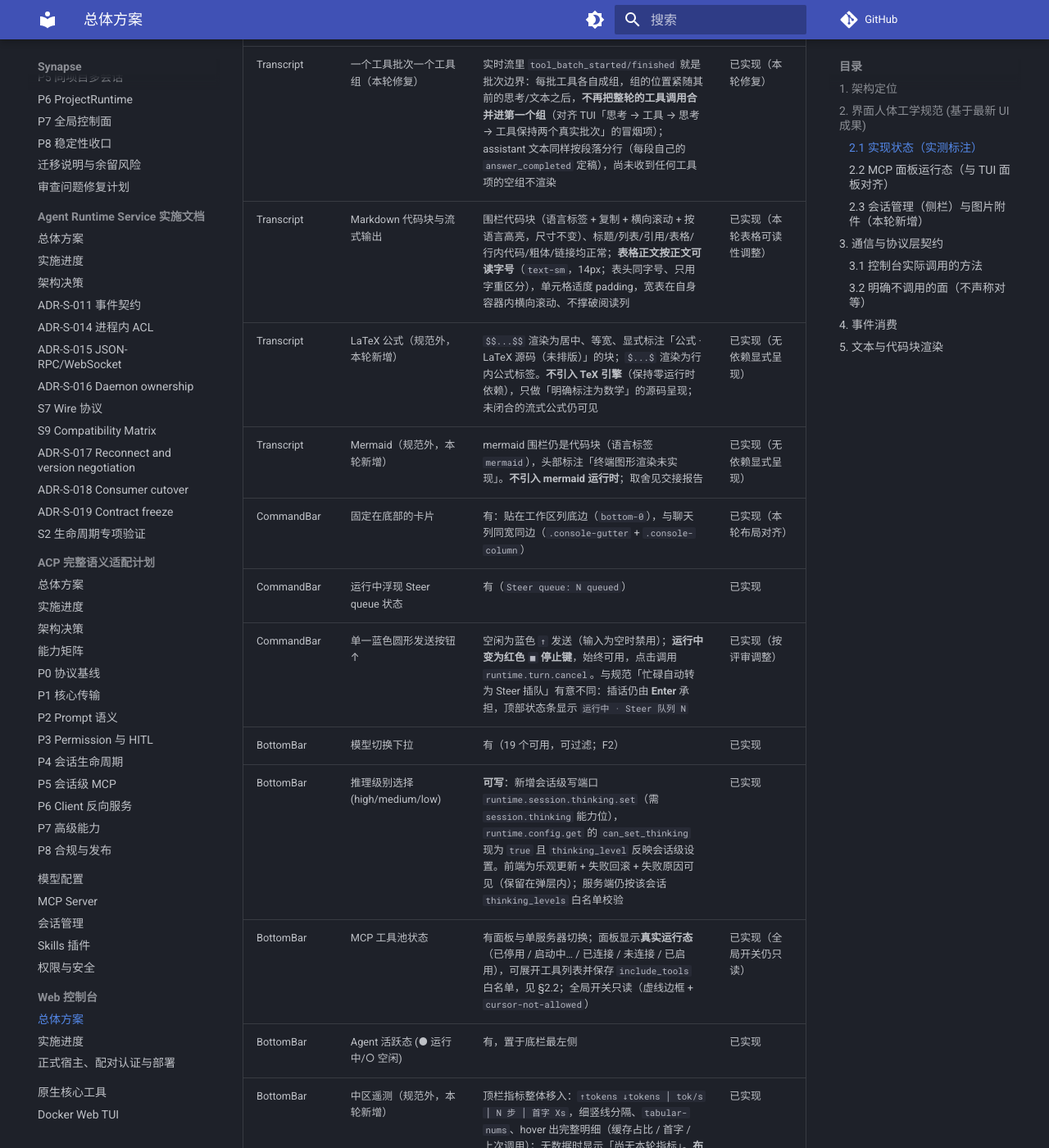
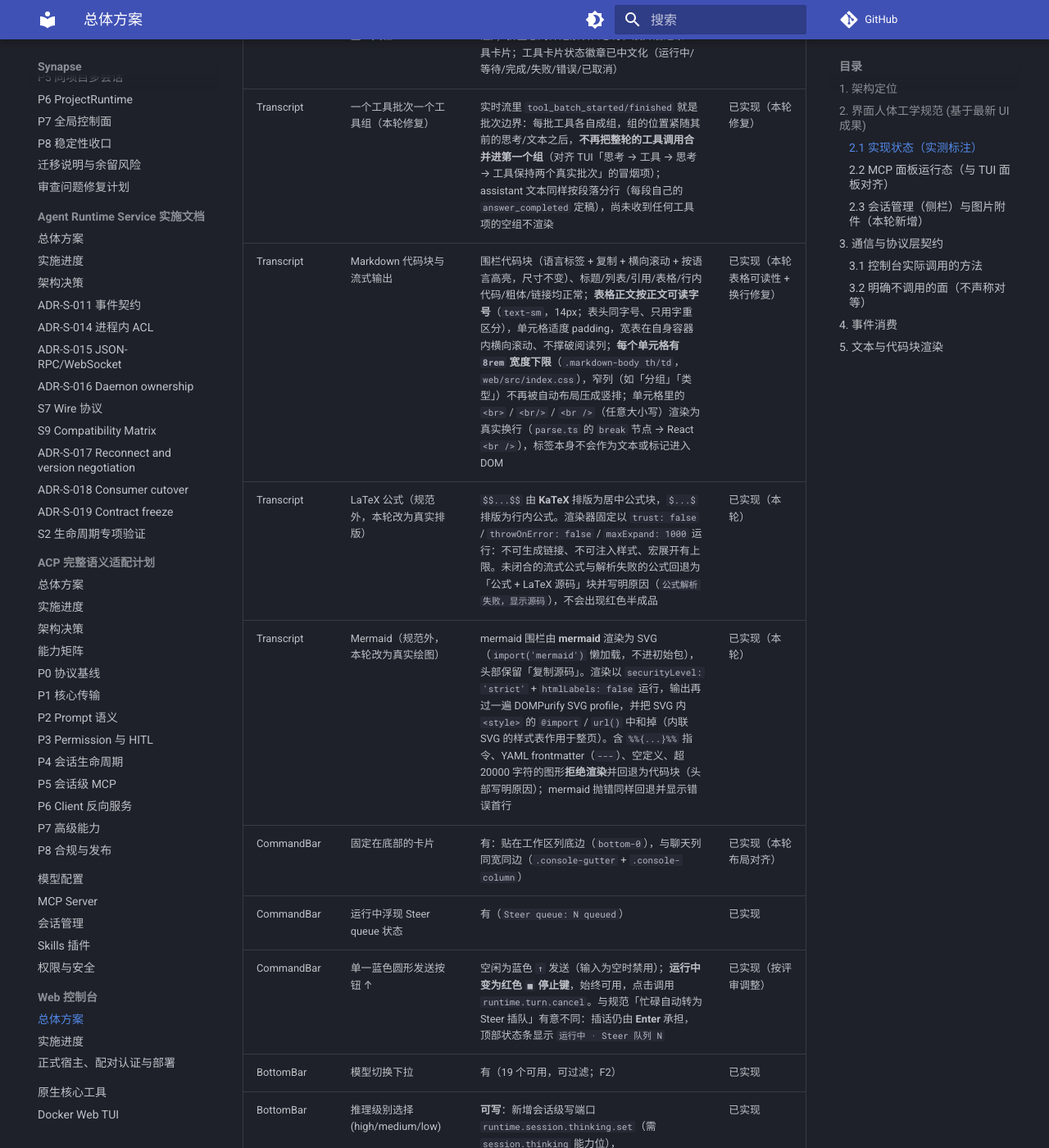
Before and after one commit to alex8224/synapse-agent, an MkDocs documentation site: the page built from docs/web-console/index.md, in a window 1280 px wide and 1400 px high, scrolled down 4833 px. Shown: the whole window at 82% size. Built offline with MkDocs 1.6.1 and Material for MkDocs 9.7.7, drawn with Linux system fonts in a browser that asks for light colours; comment, search, counter and statistics services are not loaded; some of the changed text lies outside the part shown.

Commit message:
docs(web-console): record the formula/diagram and one-command milestones
M11 and M12 as delivered: the transcript now typesets LaTeX with KaTeX and draws
mermaid diagrams (with the refusal rules, the fallback semantics and the single
markup-injection boundary written down), and the host starts a runtime daemon on
demand.  `docs/web-console/index.md` also carries the table-cell readability and
`<br>` fixes that came with the rendering work.

````diff
--- a/docs/web-console/index.md
+++ b/docs/web-console/index.md
@@ -36,6 +36,8 @@
 ```
 
 - **服务端依赖**：直连现有的 synapse.runtime.transport.RuntimeWebSocketServer（默认端口或 --port 启动）。
+  该 daemon 默认由宿主**按需拉起**：`--state-dir` 下没有运行中的 daemon 时宿主自己起一个、
+  退出时停掉；已有一个在跑就复用（`--no-start-runtime` 可关掉，见 `formal-host.md` §1/§2.1）。
 - **前端定位**：单页应用（SPA），以无干扰的极简主义（Kinetic Mono 风格）提供接近 TUI 且体验更优的流式对话、思维链折叠、工具调用查看与 Steer 实时插话能力。
 
 ---
@@ -95,9 +97,9 @@
 | Transcript | ◆ Thought for Xs 折叠思考链 | 按规范文案：`◆ Thought for 0.1s`（流式为 `◆ Thinking...`，历史投影无耗时为 `◆ Thought`），带展开/收起；**折叠态是紧凑的次要日志行**（无填充底色/无边框），展开后才是面板 | 已实现（本轮层级调整） |
 | Transcript | ▾ N tools executed 折叠工具栏 | 按规范文案 `N tools executed`（含 parallel 标注）；折叠态同样是紧凑日志行，展开后逐条工具卡片；工具卡片状态徽章已中文化（运行中/等待/完成/失败/错误/已取消） | 已实现 |
 | Transcript | 一个工具批次一个工具组（本轮修复） | 实时流里 `tool_batch_started/finished` 就是批次边界：每批工具各自成组，组的位置紧随其前的思考/文本之后，**不再把整轮的工具调用合并进第一个组**（对齐 TUI「思考 → 工具 → 思考 → 工具保持两个真实批次」的冒烟项）；assistant 文本同样按段落分行（每段自己的 `answer_completed` 定稿），尚未收到任何工具项的空组不渲染 | 已实现（本轮修复） |
-| Transcript | Markdown 代码块与流式输出 | 围栏代码块（语言标签 + 复制 + 横向滚动 + 按语言高亮，尺寸不变）、标题/列表/引用/表格/行内代码/粗体/链接均正常；**表格正文按正文可读字号**（`text-sm`，14px；表头同字号、只用字重区分），单元格适度 padding，宽表在自身容器内横向滚动、不撑破阅读列 | 已实现（本轮表格可读性调整） |
-| Transcript | LaTeX 公式（规范外，本轮新增） | `$$...$$` 渲染为居中、等宽、显式标注「公式 · LaTeX 源码（未排版）」的块；`$...$` 渲染为行内公式标签。**不引入 TeX 引擎**（保持零运行时依赖），只做「明确标注为数学」的源码呈现；未闭合的流式公式仍可见 | 已实现（无依赖显式呈现） |
-| Transcript | Mermaid（规范外，本轮新增） | mermaid 围栏仍是代码块（语言标签 `mermaid`），头部标注「终端图形渲染未实现」。**不引入 mermaid 运行时**；取舍见交接报告 | 已实现（无依赖显式呈现） |
+| Transcript | Markdown 代码块与流式输出 | 围栏代码块（语言标签 + 复制 + 横向滚动 + 按语言高亮，尺寸不变）、标题/列表/引用/表格/行内代码/粗体/链接均正常；**表格正文按正文可读字号**（`text-sm`，14px；表头同字号、只用字重区分），单元格适度 padding，宽表在自身容器内横向滚动、不撑破阅读列；**每个单元格有 `8rem` 宽度下限**（`.markdown-body th/td`，`web/src/index.css`），窄列（如「分组」「类型」）不再被自动布局压成竖排；单元格里的 `<br>` / `<br/>` / `<br />`（任意大小写）渲染为真实换行（`parse.ts` 的 `break` 节点 → React `<br />`），标签本身不会作为文本或标记进入 DOM | 已实现（本轮表格可读性 + 换行修复） |
+| Transcript | LaTeX 公式（规范外，本轮改为真实排版） | `$$...$$` 由 **KaTeX** 排版为居中公式块，`$...$` 排版为行内公式。渲染器固定以 `trust: false` / `throwOnError: false` / `maxExpand: 1000` 运行：不可生成链接、不可注入样式、宏展开有上限。未闭合的流式公式与解析失败的公式回退为「公式 + LaTeX 源码」块并写明原因（`公式解析失败，显示源码`），不会出现红色半成品 | 已实现（本轮） |
+| Transcript | Mermaid（规范外，本轮改为真实绘图） | mermaid 围栏由 **mermaid** 渲染为 SVG（`import('mermaid')` 懒加载，不进初始包），头部保留「复制源码」。渲染以 `securityLevel: 'strict'` + `htmlLabels: false` 运行，输出再过一遍 DOMPurify SVG profile，并把 SVG 内 `<style>` 的 `@import` / `url()` 中和掉（内联 SVG 的样式表作用于整页）。含 `%%{...}%%` 指令、YAML frontmatter（`---`）、空定义、超 20000 字符的图形**拒绝渲染**并回退为代码块（头部写明原因）；mermaid 抛错同样回退并显示错误首行 | 已实现（本轮） |
 | CommandBar | 固定在底部的卡片 | 有：贴在工作区列底边（`bottom-0`），与聊天列同宽同边（`.console-gutter` + `.console-column`） | 已实现（本轮布局对齐） |
 | CommandBar | 运行中浮现 Steer queue 状态 | 有（`Steer queue: N queued`） | 已实现 |
 | CommandBar | 单一蓝色圆形发送按钮 ↑ | 空闲为蓝色 `↑` 发送（输入为空时禁用）；**运行中变为红色 `■` 停止键**，始终可用，点击调用 `runtime.turn.cancel`。与规范「忙碌自动转为 Steer 插队」有意不同：插话仍由 **Enter** 承担，顶部状态条显示 `运行中 · Steer 队列 N` | 已实现（按评审调整） |
@@ -114,7 +116,9 @@
 其它实测观察：
 
 - 运行态活动行文案为 `model waiting for model`（`phase` 与 `detail` 语义重复）。
-- Markdown 表格列宽按内容自动分配，窄列（如「类型」）会被压成竖排。
+- Markdown 表格列宽仍按内容自动分配，但单元格的 `8rem` 下限（见上）挡住了「窄列被压成竖排」
+  这条旧观察：实测 1280 / 768 / 496px 三种阅读列宽下，短标签列都保持 128px 且只占 1 行
+  （带 `<br>` 的单元格按作者意图占 2 行）；下限之和超过阅读列时表格在自身容器内横向滚动。
 - 历史页超过服务端单页上限（256 KiB）时，客户端按 20→10→5→2→1 自适应缩小重试
   （`readHistoryPage`）；仍失败则渲染可见错误提示，不再静默停在空态。
 - 会话列表按 50 条一页**显式**翻页（底部「加载更多」+「已加载 N / 共 M」），不做自动翻页。
@@ -275,17 +279,31 @@
 
 助手回答与思考链按 Markdown 渲染（`web/src/components/Markdown.tsx` +
 `web/src/markdown/parse.ts`）：标题、列表（含嵌套）、引用、水平线、GFM 表格，以及行内
-代码/粗体/斜体/删除线/链接。围栏代码块由 `web/src/components/CodeBlock.tsx` 渲染：
+代码/粗体/斜体/删除线/链接。模型常用的硬换行标签 `<br>` / `<br/>` / `<br />`（任意大小写）
+解析为类型化的 `break` 节点、由 React 渲染成 `<br />`，因此单元格里可以自己堆叠多行，而标签
+本身既不会作为文本显示、也不会作为标记注入。围栏代码块由 `web/src/components/CodeBlock.tsx` 渲染：
 语言标签、复制按钮、横向滚动（不换行）、按语言的高亮（`web/src/markdown/highlight.ts`，
 覆盖 python/js/ts/json/bash/yaml/sql/rust/go/java/c/cpp/css/html 与 diff，未知语言保持纯文本）。
 
 约束与边界：
 
-- 解析器无第三方依赖，**不生成 HTML**：返回类型化节点由 React 渲染，不存在注入路径；
+- 解析器无第三方依赖，**不生成 HTML**：返回类型化节点由 React 渲染，正文本身没有注入
+  路径（公式与图形这两个「输出即标记」的例外见本节末尾）；
 - 链接目标经 `sanitizeHref` 过滤，仅保留 http/https/mailto、锚点与相对路径，
   `javascript:` / `data:` / 协议相对 `//host` 一律降级为纯文本；
 - 流式未闭合的围栏仍渲染为代码块（`closed=false`，头部标注 streaming）；
 - 超长文档（>200k 字符）与超长代码块（>40k 字符）跳过解析/高亮，回退为纯文本/无高亮，
   避免长回答阻塞渲染；
-- LaTeX 与 Mermaid **未**渲染为图形（TUI 分别用 TeXicode 与 termaid 生成终端图），
-  在 web 端按普通代码块显示。
+- LaTeX 与 Mermaid 是仅有的两个「输出即标记」的渲染器：KaTeX 输出与经 DOMPurify 清洗的
+  mermaid SVG 统一经 `GeneratedHtml`（`src/**` 中唯一一处 `dangerouslySetInnerHTML`）
+  注入，其余 Markdown 一律走类型化节点，`tests/markdownRenderGuard.test.ts` 静态守护这一点；
+- KaTeX 以 `trust: false` 运行（`\href` / `\includegraphics` / `\htmlStyle` 等不可信命令只
+  渲染为红色字面量），mermaid 以 `securityLevel: 'strict'` + `htmlLabels: false` 运行；
+- 模型文本能把 CSS 带进 SVG 的通道只有两个，**两个都不渲染**：`%%{...}%%` 指令与 YAML
+  frontmatter（`---`）。二者进入同一个 config 对象（`themeCSS` / `fontFamily`），而
+  mermaid 的 `sanitizeDirective` 只校验花括号配平、DOMPurify 不解析 CSS，所以只堵其中一个
+  会留下另一个；此外渲染结果里 `<style>` 的 `@import` / `url()` 会被中和，作为升级到新版
+  mermaid 时的兜底；
+- 两个渲染器都不静默降级：流式中、被拒绝、解析失败三种情况都回退为带原因的源码块。
+- 依赖口径变化：由「零运行时依赖」改为新增 `mermaid` / `katex` / `dompurify` 三个依赖
+  （mermaid 懒加载，KaTeX 与其样式表随主包加载），不再以「不渲染」换取零依赖。
````
Also changed, not shown: docs/web-console/progress.md (+2 -0 lines).
